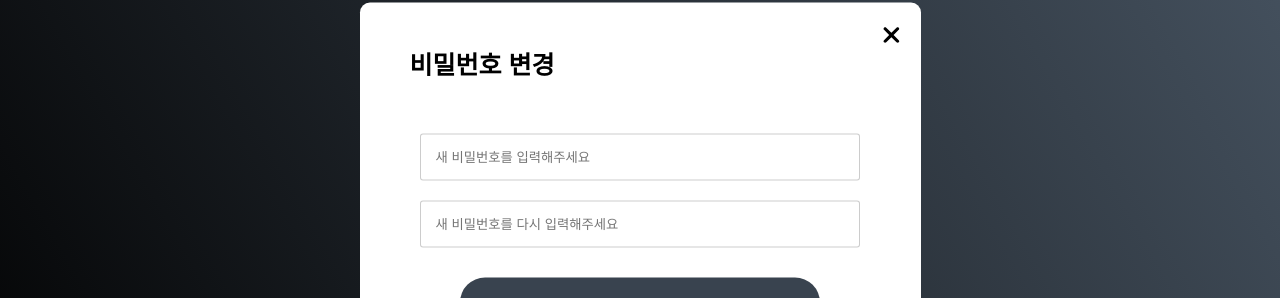
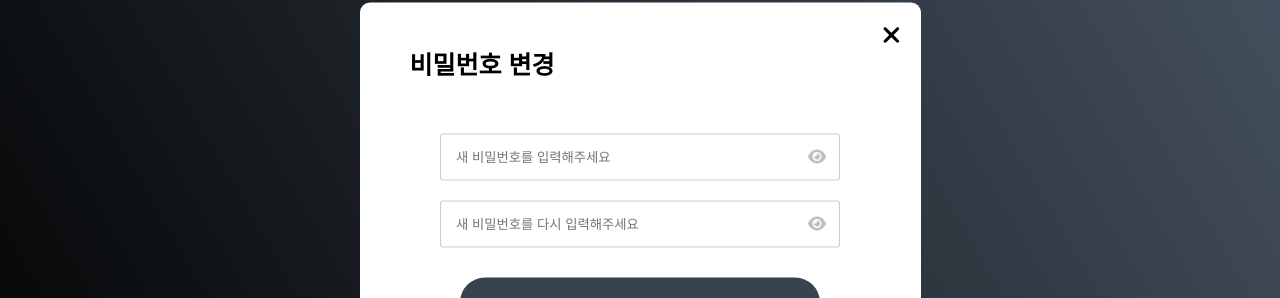
Before and after one commit to Weather-Claus-Team/weather-claus-fe, a React (Create React App) app: page /newPw in a window 1280 px wide. Shown: the part 202-500 px from the top of the page. Built offline with nearby package versions, Linux system fonts and the light colour scheme; no server answers.

Commit message:
Feat: add show/hide toggle to new password

```diff
--- a/src/api/logoutApi.js
+++ b/src/api/logoutApi.js
@@ -17,7 +17,6 @@ const logoutApi = async () => {
     localStorage.removeItem("searchedCity"); // 검색 지역
     localStorage.removeItem("loginSuccess"); // 로그인 여부
     window.location.replace("/");
-    alert("로그아웃되었습니다");
   } catch (error) {
     console.error("Failed to Logout:", error);
     localStorage.removeItem("ACT");
--- a/src/pages/NewPw.js
+++ b/src/pages/NewPw.js
@@ -3,7 +3,7 @@ import { useNavigate } from "react-router-dom";
 import styled from "styled-components";
 import authorityApi from "../api/authorityApi";
 import { FontAwesomeIcon } from "@fortawesome/react-fontawesome";
-import { faXmark } from "@fortawesome/free-solid-svg-icons";
+import { faXmark, faEye, faEyeSlash } from "@fortawesome/free-solid-svg-icons";
 
 const Container = styled.div`
   width: 100%;
@@ -57,6 +57,28 @@ const Form = styled.form`
   align-items: center;
   gap: 20px;
   margin-top: 30px;
+`;
+
+const InputBox = styled.div`
+  position: relative;
+  width: 90%;
+  display: flex;
+  justify-content: center;
+  align-items: center;
+  button {
+    all: unset;
+  }
+  svg {
+    position: absolute;
+    top: 15px;
+    right: 30px;
+    color: #c0c0c0;
+    cursor: pointer;
+    transition: all 0.4s;
+  }
+  svg:hover {
+    color: gray;
+  }
 `;
 
 const Input = styled.input`
@@ -127,6 +149,17 @@ function NewPw() {
     }
   };
 
+  const [isVisible, setIsVisible] = useState(false);
+  const [isVisible2, setIsVisible2] = useState(false);
+
+  const handleShowPW = () => {
+    setIsVisible((prev) => !prev);
+  };
+
+  const handleShowPW2 = () => {
+    setIsVisible2((prev) => !prev);
+  };
+
   return (
     <Container>
       <PWBox>
@@ -134,26 +167,35 @@ function NewPw() {
         <XBtn type="button" onClick={handleClick}>
           <FontAwesomeIcon icon={faXmark} />
         </XBtn>
-
         <Form onSubmit={handleSubmit}>
+          <InputBox>
             <Input
               placeholder="새 비밀번호를 입력해주세요"
               id="password"
-            type="password"
+              type={isVisible ? "text" : "password"}
               value={password}
               autoComplete="off"
               onChange={(e) => setPassword(e.target.value)}
               required
             />
+            <button type="button" onClick={handleShowPW}>
+              <FontAwesomeIcon icon={isVisible ? faEyeSlash : faEye} />
+            </button>
+          </InputBox>
+          <InputBox>
             <Input
               placeholder="새 비밀번호를 다시 입력해주세요"
               id="password2"
-            type="password"
+              type={isVisible2 ? "text" : "password"}
               value={password2}
               autoComplete="off"
               onChange={(e) => setPassword2(e.target.value)}
               required
             />
+            <button type="button" onClick={handleShowPW2}>
+              <FontAwesomeIcon icon={isVisible2 ? faEyeSlash : faEye} />
+            </button>
+          </InputBox>
           {error && <div style={{ color: "red" }}>{error}</div>}
           {isLoading ? (
             <div>확인중...</div>
--- a/src/pages/Remove.js
+++ b/src/pages/Remove.js
@@ -3,7 +3,7 @@ import styled from "styled-components";
 import authorityApi from "../api/authorityApi";
 import logoutApi from "../api/logoutApi";
 import { FontAwesomeIcon } from "@fortawesome/react-fontawesome";
-import { faXmark } from "@fortawesome/free-solid-svg-icons";
+import { faXmark, faEye, faEyeSlash } from "@fortawesome/free-solid-svg-icons";
 import { useNavigate } from "react-router-dom";
 
 const Container = styled.div`
@@ -60,8 +60,30 @@ const Form = styled.form`
   margin-top: 30px;
 `;
 
+const InputBox = styled.div`
+  position: relative;
+  width: 90%;
+  display: flex;
+  justify-content: center;
+  align-items: center;
+  button {
+    all: unset;
+  }
+  svg {
+    position: absolute;
+    top: 15px;
+    right: 30px;
+    color: #c0c0c0;
+    cursor: pointer;
+    transition: all 0.4s;
+  }
+  svg:hover {
+    color: gray;
+  }
+`;
+
 const Input = styled.input`
-  padding: 15px 15px;
+  padding: 15px;
   width: 85%;
   border: 1px solid rgba(0, 0, 0, 0.2);
   border-radius: 3px;
@@ -115,6 +137,12 @@ function Remove() {
     navigate(-1);
   };
 
+  const [isVisible, setIsVisible] = useState(false);
+
+  const handleShowPW = () => {
+    setIsVisible((prev) => !prev);
+  };
+
   return (
     <Container>
       <PWBox>
@@ -123,15 +151,20 @@ function Remove() {
           <FontAwesomeIcon icon={faXmark} />
         </XBtn>
         <Form onSubmit={handleSubmit}>
+          <InputBox>
             <Input
               placeholder="비밀번호를 입력해주세요"
               id="password"
-            type="password"
+              type={isVisible ? "text" : "password"}
               value={password}
               autoComplete="off"
               onChange={(e) => setPassword(e.target.value)}
               required
             />
+            <button type="button" onClick={handleShowPW}>
+              <FontAwesomeIcon icon={isVisible ? faEyeSlash : faEye} />
+            </button>
+          </InputBox>
           {isLoading ? (
             <div>확인중...</div>
           ) : (
--- a/src/pages/SetPw.js
+++ b/src/pages/SetPw.js
@@ -3,7 +3,7 @@ import { useNavigate } from "react-router-dom";
 import styled from "styled-components";
 import authorityApi from "../api/authorityApi";
 import { FontAwesomeIcon } from "@fortawesome/react-fontawesome";
-import { faXmark } from "@fortawesome/free-solid-svg-icons";
+import { faXmark, faEye, faEyeSlash } from "@fortawesome/free-solid-svg-icons";
 
 const Container = styled.div`
   width: 100%;
@@ -59,8 +59,30 @@ const Form = styled.form`
   margin-top: 30px;
 `;
 
+const InputBox = styled.div`
+  position: relative;
+  width: 90%;
+  display: flex;
+  justify-content: center;
+  align-items: center;
+  button {
+    all: unset;
+  }
+  svg {
+    position: absolute;
+    top: 15px;
+    right: 30px;
+    color: #c0c0c0;
+    cursor: pointer;
+    transition: all 0.4s;
+  }
+  svg:hover {
+    color: gray;
+  }
+`;
+
 const Input = styled.input`
-  padding: 15px 15px;
+  padding: 15px;
   width: 85%;
   border: 1px solid rgba(0, 0, 0, 0.2);
   border-radius: 3px;
@@ -108,6 +130,12 @@ function SetPw() {
     navigate(-1);
   };
 
+  const [isVisible, setIsVisible] = useState(false);
+
+  const handleShowPW = () => {
+    setIsVisible((prev) => !prev);
+  };
+
   return (
     <Container>
       <PWBox>
@@ -116,15 +144,20 @@ function SetPw() {
           <FontAwesomeIcon icon={faXmark} />
         </XBtn>
         <Form onSubmit={handleSubmit}>
+          <InputBox>
             <Input
               placeholder="현재 비밀번호를 입력해주세요"
               id="password"
-            type="password"
+              type={isVisible ? "text" : "password"}
               value={password}
               autoComplete="off"
               onChange={(e) => setPassword(e.target.value)}
               required
             />
+            <button type="button" onClick={handleShowPW}>
+              <FontAwesomeIcon icon={isVisible ? faEyeSlash : faEye} />
+            </button>
+          </InputBox>
           {isLoading ? (
             <div>확인중...</div>
           ) : (
```
Lines whose indentation alone changed are shown as unchanged.
